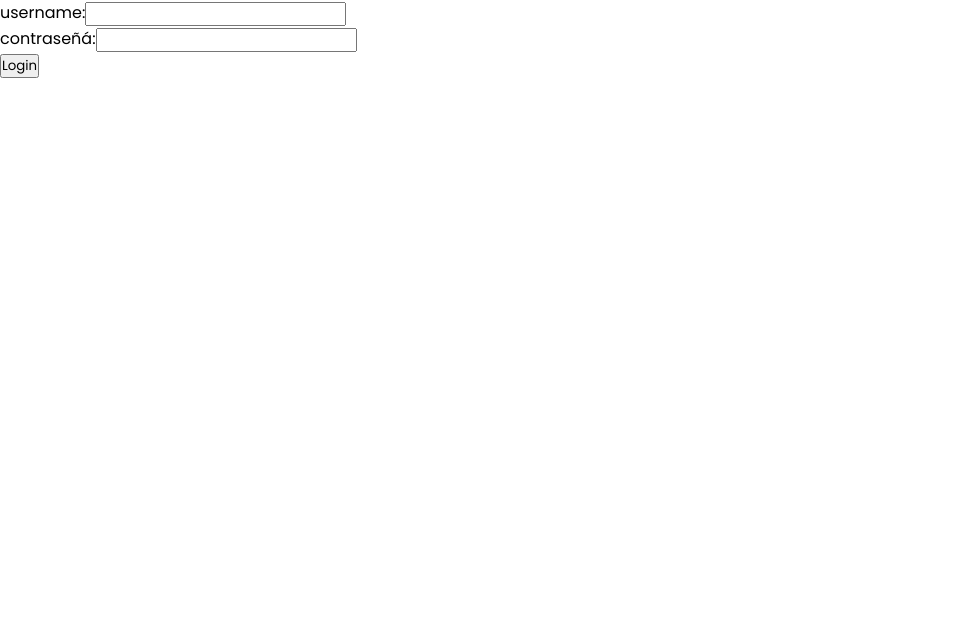
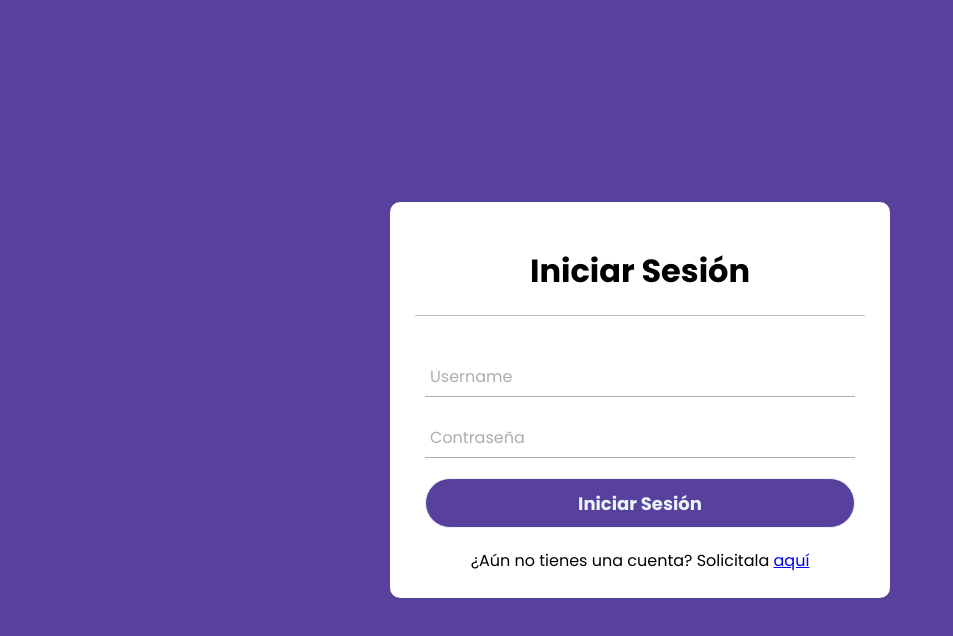
Before and after one commit to omarmendozaaa/ListParty, a React (Create React App) app: page /login in a window 1280 px wide. Shown: the top 636 px of the page, without its empty margins (0-953 px from the left). Built offline with nearby package versions, Linux system fonts and the light colour scheme.

Commit message:
login desing styled

```diff
--- a/src/pages/Login.js
+++ b/src/pages/Login.js
@@ -1,6 +1,7 @@
 import React, { useState } from "react";
 import { useNavigate } from "react-router";
 import { login } from "../Services/LoginService";
+import "./Login/Login.css";
 
 function Login({ SetUser }) {
   const [username, setUsername] = useState("");
@@ -13,7 +14,12 @@ function Login({ SetUser }) {
     await login({ username, password })
       .then((user) => {
         window.localStorage.setItem("loggedUser", JSON.stringify(user));
-        window.localStorage.setItem("EventoId", JSON.stringify(user.eventos[0] === undefined ? "" : user.eventos[0].evento.id));
+        window.localStorage.setItem(
+          "EventoId",
+          JSON.stringify(
+            user.eventos[0] === undefined ? "" : user.eventos[0].evento.id
+          )
+        );
         SetUser(user);
         navigate("../dashboard", { replace: true });
       })
@@ -22,27 +28,38 @@ function Login({ SetUser }) {
       });
   };
   return (
+    <div className="container-login">
+      <div className="container-form">
+        <h1>Iniciar Sesión</h1>
         <form>
-      <div>
-        <label>username:</label>
+          <div className="txt_field">
             <input
               type="text"
               value={username}
               name="username"
               onChange={(e) => setUsername(e.target.value)}
-        ></input>
+              required
+            />
+            <span />
+            <label>Username</label>
           </div>
-      <div>
-        <label>contraseñá:</label>
+          <div className="txt_field">
             <input
+              className="txt-input"
               type="password"
               value={password}
               name="password"
               onChange={(e) => setPassword(e.target.value)}
-        ></input>
+              required
+            />
+            <span />
+            <label>Contraseña</label>
           </div>
-      <button onClick={handleLogin}>Login</button>
+          <button className="btn-login" onClick={handleLogin}>Iniciar Sesión</button>
         </form>
+        <label className="crear-cuenta">¿Aún no tienes una cuenta? Solicitala <a href="https://wa.me/51991905743"> aquí </a></label>
+      </div>
+    </div>
   );
 }
 
--- /dev/null
+++ b/src/pages/Login/Login.css
@@ -0,0 +1,103 @@
+.container-login {
+  width: 100%;
+  min-height: 100vh;
+  display: flex;
+  flex-wrap: wrap;
+  justify-content: center;
+  align-items: center;
+  padding: 15px;
+  background: #57419d;
+}
+.container-form {
+  width: 500px;
+  padding: 2%;
+  background: #fff;
+  border-radius: 10px;
+  overflow: hidden;
+}
+
+.container-form h1 {
+  text-align: center;
+  padding: 20px 0px;
+  border-bottom: 1px solid silver;
+}
+.container-form form {
+  padding: 20px 10px;
+  box-sizing: border-box;
+}
+
+form .txt_field {
+  position: relative;
+  border-bottom: 1px solid #adadad;
+  margin: 20px 0;
+}
+
+.txt_field input {
+  width: 100%;
+  padding: 0 5px;
+  height: 40px;
+  font-size: 16px;
+  border: none;
+  background: none;
+  outline: none;
+}
+.txt_field label {
+  position: absolute;
+  top: 50%;
+  left: 5px;
+  color: #adadad;
+  transform: translateY(-50%);
+  font-size: 16px;
+  pointer-events: none;
+  transition: 0.5s;
+}
+.txt_field span::before {
+  content: "";
+  position: absolute;
+  top: 40px;
+  left: 0;
+  width: 0%;
+  height: 2px;
+  background: #57419d;
+  transition: 0.5s;
+}
+
+.txt_field input:focus ~ label,
+.txt_field input:valid ~ label {
+  top: -5px;
+  color: #57419d;
+}
+.txt_field input:focus ~ span::before,
+.txt_field input:valid ~ span::before {
+  width: 100%;
+}
+
+.btn-login {
+  width: 100%;
+  height: 50px;
+  border: 1px solid;
+  background: #57419d;
+  border-radius: 25px;
+  font-size: 18px;
+  color: #e9f4fb;
+  font-weight: 700;
+  cursor: pointer;
+  outline: none;
+  transition: 0.5s;
+}
+.btn-login:hover {
+  border-color: #57419d;
+  transition: 0.5s;
+}
+.crear-cuenta {
+  display: block;
+  position: relative;
+  width: 100%;
+  text-align: center;
+}
+@media (max-width: 576px) {
+  .wrap-login {
+    padding-left: 15px;
+    padding-right: 15px;
+  }
+}
```
Lines whose indentation alone changed are shown as unchanged.
